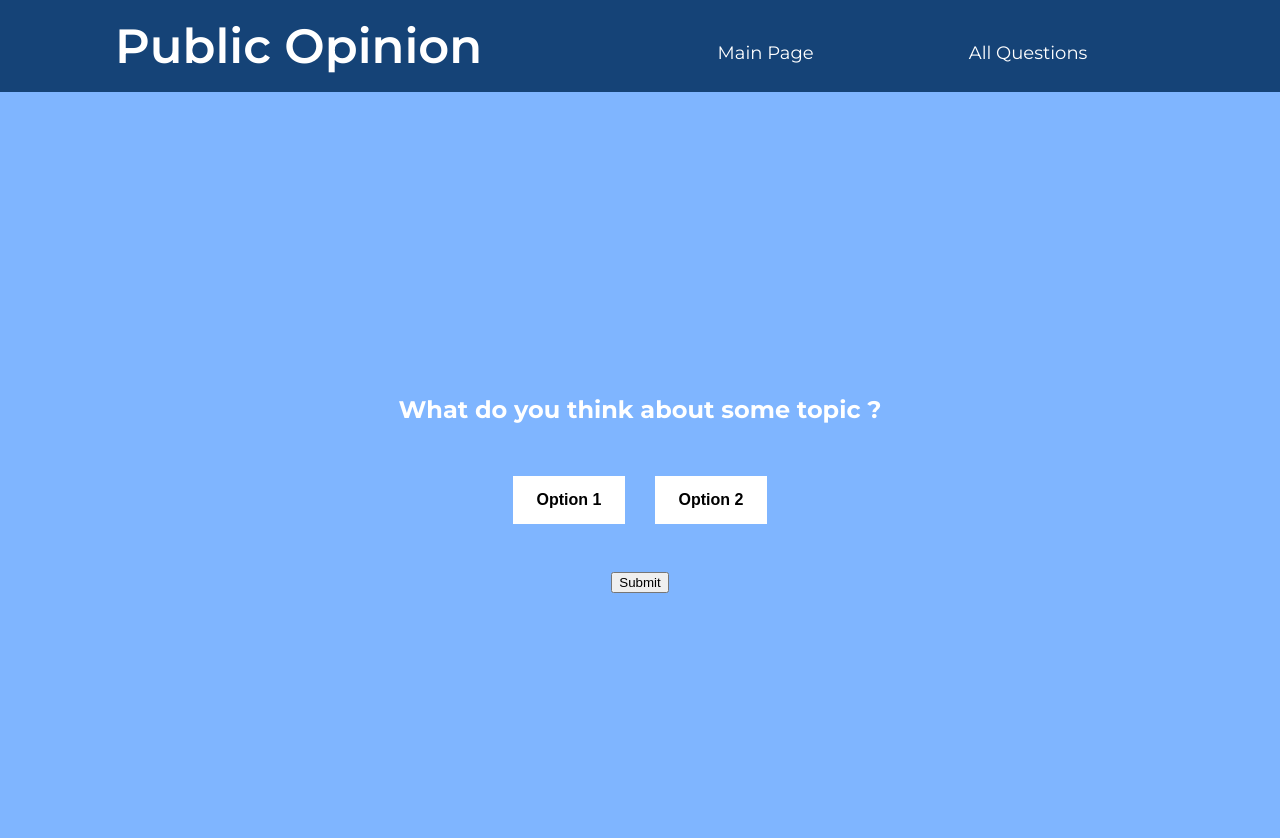
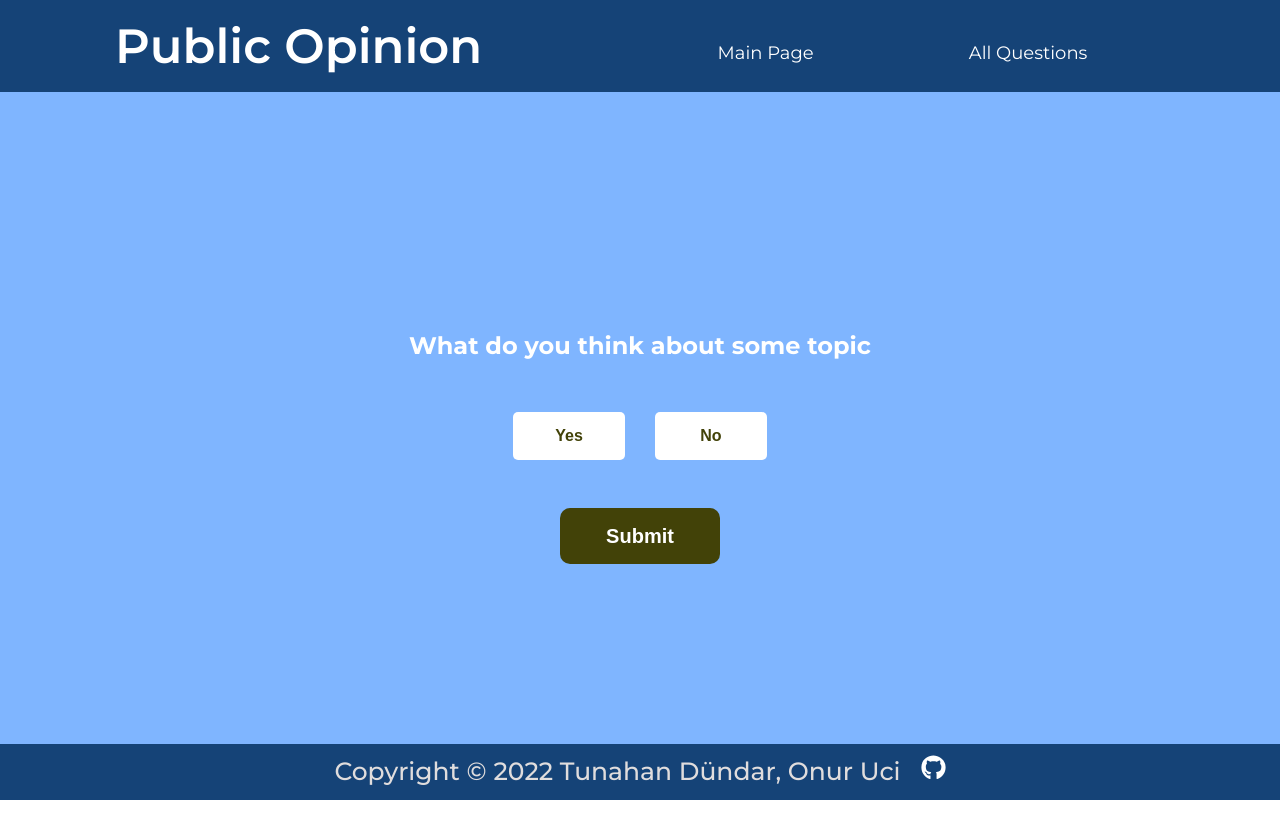
Before and after one commit to onuruci/public_opinion, a React (Create React App) app: page / in a window 1280 px wide. Shown: the top 838 px of the page. After the commit the page ends 800 px from the top, so only its background shows below. Built offline with nearby package versions, Linux system fonts and the light colour scheme.

Commit message:
footer-main change
footer added and main page adjusted.

```diff
--- a/src/App.css
+++ b/src/App.css
@@ -1,3 +1,29 @@
+.footer{
+  font-size: 25px;
+  font-weight: 500;
+  display: flex;
+  justify-content: center;
+  align-items: center;
+ gap: 20px;
+ height: 7vh;
+ width: 100vw;
+ position: absolute;
+ bottom: 0;
+ color:#e0dddd;
+ background-color: rgb(21, 67, 119);
+}
+
+
+
+.githubSvg{
+  transition: transform 0.15s ease-in-out 0s;
+}
+.githubSvg:hover{
+
+  transform: scale(1.3);
+
+}
+
 .App {
   text-align: center;
 }
--- a/src/App.js
+++ b/src/App.js
@@ -4,8 +4,9 @@
   Routes,
   Route,
 } from "react-router-dom";
+import Footer from "./components/Footer";
 
-import Main from './mainPage/rootPage'
+import Main from './components/mainPage/rootPage'
 import Navbar from './components/Navbar';
 import './styles/styles.css';
 
@@ -19,6 +20,7 @@
           <Route path="all" element={<div>A</div>} />
           <Route path="admin" element={<div>A</div>} />
         </Routes>
+        <Footer/>
 
       </BrowserRouter>
     </div>
--- /dev/null
+++ b/src/components/Footer.js
@@ -0,0 +1,18 @@
+import { render } from '@testing-library/react';
+import React, { Component } from "react";
+import '.././App.css'
+
+class Footer extends Component {
+
+  render() {
+    return <footer className = "footer">
+    Copyright © 2022 Tunahan Dündar, Onur Uci
+
+    <a href="https://github.com/onuruci/public_opinion">
+        <svg className = "githubSvg" stroke="currentColor" fill="white" strokeWidth="0" viewBox="0 0 496 512" height="1em" width="1em" xmlns="http://www.w3.org/2000/svg"><path d="M165.9 397.4c0 2-2.3 3.6-5.2 3.6-3.3.3-5.6-1.3-5.6-3.6 0-2 2.3-3.6 5.2-3.6 3-.3 5.6 1.3 5.6 3.6zm-31.1-4.5c-.7 2 1.3 4.3 4.3 4.9 2.6 1 5.6 0 6.2-2s-1.3-4.3-4.3-5.2c-2.6-.7-5.5.3-6.2 2.3zm44.2-1.7c-2.9.7-4.9 2.6-4.6 4.9.3 2 2.9 3.3 5.9 2.6 2.9-.7 4.9-2.6 4.6-4.6-.3-1.9-3-3.2-5.9-2.9zM244.8 8C106.1 8 0 113.3 0 252c0 110.9 69.8 205.8 169.5 239.2 12.8 2.3 17.3-5.6 17.3-12.1 0-6.2-.3-40.4-.3-61.4 0 0-70 15-84.7-29.8 0 0-11.4-29.1-27.8-36.6 0 0-22.9-15.7 1.6-15.4 0 0 24.9 2 38.6 25.8 21.9 38.6 58.6 27.5 72.9 20.9 2.3-16 8.8-27.1 16-33.7-55.9-6.2-112.3-14.3-112.3-110.5 0-27.5 7.6-41.3 23.6-58.9-2.6-6.5-11.1-33.3 2.6-67.9 20.9-6.5 69 27 69 27 20-5.6 41.5-8.5 62.8-8.5s42.8 2.9 62.8 8.5c0 0 48.1-33.6 69-27 13.7 34.7 5.2 61.4 2.6 67.9 16 17.7 25.8 31.5 25.8 58.9 0 96.5-58.9 104.2-114.8 110.5 9.2 7.9 17 22.9 17 46.4 0 33.7-.3 75.4-.3 83.6 0 6.5 4.6 14.4 17.3 12.1C428.2 457.8 496 362.9 496 252 496 113.3 383.5 8 244.8 8zM97.2 352.9c-1.3 1-1 3.3.7 5.2 1.6 1.6 3.9 2.3 5.2 1 1.3-1 1-3.3-.7-5.2-1.6-1.6-3.9-2.3-5.2-1zm-10.8-8.1c-.7 1.3.3 2.9 2.3 3.9 1.6 1 3.6.7 4.3-.7.7-1.3-.3-2.9-2.3-3.9-2-.6-3.6-.3-4.3.7zm32.4 35.6c-1.6 1.3-1 4.3 1.3 6.2 2.3 2.3 5.2 2.6 6.5 1 1.3-1.3.7-4.3-1.3-6.2-2.2-2.3-5.2-2.6-6.5-1zm-11.4-14.7c-1.6 1-1.6 3.6 0 5.9 1.6 2.3 4.3 3.3 5.6 2.3 1.6-1.3 1.6-3.9 0-6.2-1.4-2.3-4-3.3-5.6-2z"></path></svg>
+    </a>
+</footer>
+  }
+}
+
+export default Footer;
--- /dev/null
+++ b/src/components/Question.js
@@ -0,0 +1,28 @@
+
+import { useState } from "react";
+
+function Question(props) {
+
+    const [option, selectOption] = useState(0);
+    const { question, options } = props;
+
+    return <div className="question">
+        <div className="question-text">
+            {question}
+        </div>
+
+        <div className="options">
+
+            {
+                options.map((el, idx) => {
+                    return <button onClick={(e) => selectOption(e.target.id)} id={idx + 1} className={'option' + (option == idx + 1 ? ' selected' : '')}>
+                    {el}
+                </button>
+                })
+            }
+        </div>
+    </div>
+
+}
+
+export default Question
--- /dev/null
+++ b/src/components/mainPage/root.css
@@ -0,0 +1,71 @@
+.main-content{
+
+    height: 100%;
+    background-color: #7FB5FF;
+    justify-content: center;
+    align-items: center;
+    gap: 3rem;
+    display: flex;
+    flex-direction: column;
+
+}
+
+.option{
+    color: rgb(66, 66, 8);
+    background-color: white;
+    border: none;
+    font-size: 16px;
+    width: 7rem;
+    height: 3rem;
+    font-weight: bold;
+    cursor: pointer;
+    border-radius: 5px;
+}
+.option.selected{
+    background-color: rgb(226, 226, 21);
+}
+.option:hover{
+
+    background-color: rgb(233, 227, 227);
+
+}
+.option.selected:hover{
+    background-color: rgb(226, 226, 21);
+}
+.question-text{
+
+    color: white;
+    font-size: 24px;
+    font-weight: bolder;
+
+}
+.options{
+    display: flex;
+    justify-content: center;
+    align-items: center;
+    gap: 30px;
+}
+
+.question-submit{
+    color: white;
+    background-color: rgb(66, 66, 8);
+    width: 10rem;
+    height: 3.5rem;
+    font-size: 20px;
+    font-weight: bold;
+    cursor: pointer;
+    border: none;
+    border-radius: 10px;
+}
+.question-submit:hover{
+    background-color: rgb(134, 134, 11);
+}
+.question-submit:active{
+   background-color: rgb(226, 226, 21);
+}
+
+.question{
+    display: flex;
+    flex-direction: column;
+    gap: 3rem;
+}
--- /dev/null
+++ b/src/components/mainPage/rootPage.js
@@ -0,0 +1,19 @@
+
+import "./root.css"
+import { useState } from "react";
+import Question from "../Question";
+
+function Main() {
+
+    return <div className="main-content">
+
+        {Question({question: "What do you think about some topic", options: ["Yes", "No"]})}
+
+        <button className="question-submit" type="submit">
+            Submit
+        </button>
+    </div>
+
+}
+
+export default Main
--- a/src/mainPage/root.css
+++ /dev/null
@@ -1,43 +0,0 @@
-.main-content{
-
-    height: 50rem;
-    background-color: #7FB5FF;
-    justify-content: center;
-    align-items: center;
-    gap: 3rem;
-    display: flex;
-    flex-direction: column;
-
-}
-
-.option{
-    color: black;
-    background-color: white;
-    border: none;
-    font-size: 16px;
-    width: 7rem;
-    height: 3rem;
-    font-weight: bold;
-}
-.option:hover{
-
-    background-color: rgb(233, 227, 227);
-
-}
-.option::after{
-    background-color: rgb(165, 165, 73);
-}
-
-.question{
-
-    color: white;
-    font-size: 24px;
-    font-weight: bolder;
-
-}
-.options{
-    display: flex;
-    justify-content: center;
-    align-items: center;
-    gap: 30px;
-}
--- a/src/mainPage/rootPage.js
+++ /dev/null
@@ -1,28 +0,0 @@
-
-import "./root.css"
-
-function Main(){
-
-    return <div className="main-content">
-
-        <div className="question">
-            What do you think about some topic ?
-        </div>
-
-        <div className="options">
-            <button className="option">
-                Option 1
-            </button>
-
-            <button className="option">
-                Option 2
-            </button>
-        </div>
-        <button type="submit">
-                Submit
-        </button>
-    </div>
-
-}
-
-export default Main
--- a/src/styles/styles.css
+++ b/src/styles/styles.css
@@ -6,7 +6,13 @@
     font-size: 18px;
     line-height: 1.5;
     color: rgb(0, 0, 0);
+    display: flex;
+    flex-direction: column;
+    justify-content: center;
+    height: 100vh;
+
 }
+
 
 .w-100 {
     width: 100%;
```
